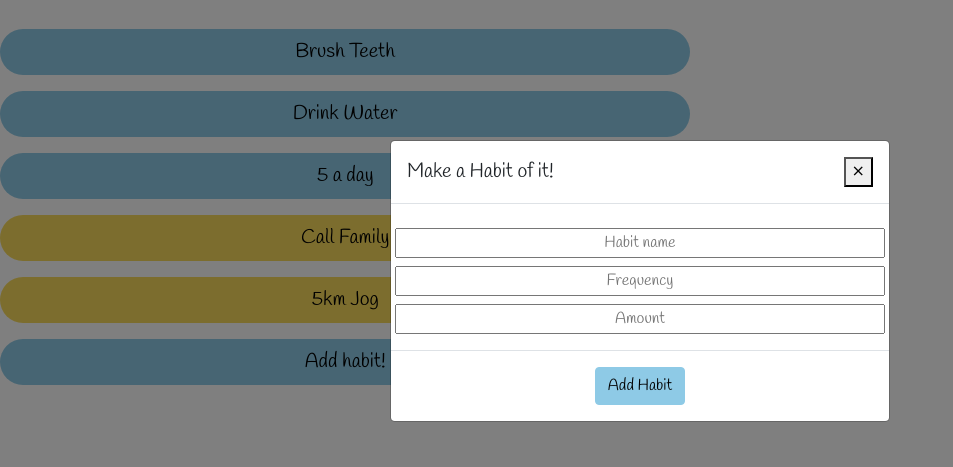
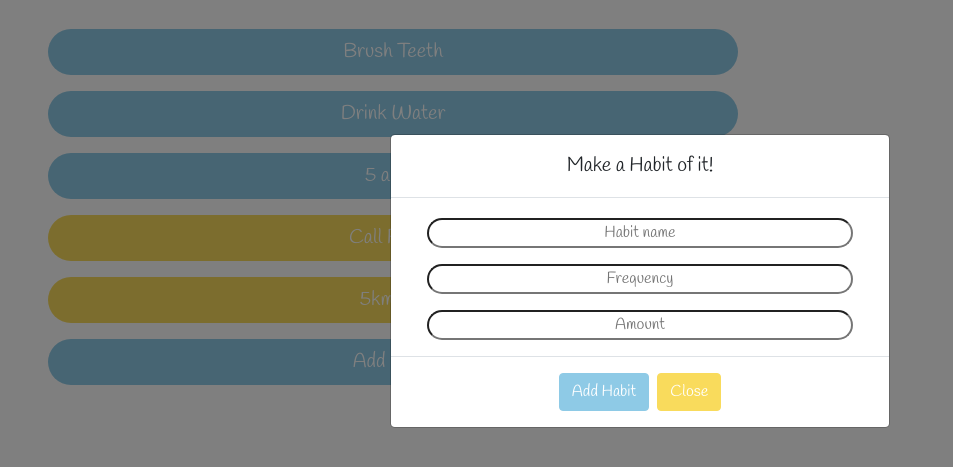
Before and after one commit to Aaron-Marsh/Lap2_project_client, a website: page mainpage.html in a window 1280 px wide. Both pictures are taken after a click on the button "Add habit!". Shown: the part 119-586 px from the top of the page, without its empty margins (0-953 px from the left). Drawn offline with nearby package versions, Linux system fonts and the light colour scheme.

Commit message:
add modal and form text inputs

```diff
--- a/mainpage.html
+++ b/mainpage.html
@@ -27,40 +27,39 @@
     </div>
 
     <div class="container btn-group">
-        <div class="row text-center">
+        <div class="row text-center px-5">
 
-                <button class="btn-lg btn-primary mt-3 rounded-pill border-0 w-100" type="button">Brush Teeth</button>
+                <button class="btn-lg btn-primary text-white mt-3 rounded-pill border-0 w-100" type="button">Brush Teeth</button>
 
-                <button class="btn-lg btn-primary mt-3 rounded-pill border-0 w-100" type="button">Drink Water</button>
+                <button class="btn-lg btn-primary text-white mt-3 rounded-pill border-0 w-100" type="button">Drink Water</button>
 
-                <button class="btn-lg btn-primary mt-3 rounded-pill border-0 w-100" type="button">5 a day</button>
+                <button class="btn-lg btn-primary text-white mt-3 rounded-pill border-0 w-100" type="button">5 a day</button>
 
-                <button class="btn-lg btn-secondary mt-3 rounded-pill border-0 w-100" type="button">Call Family</button>
+                <button class="btn-lg btn-secondary text-white  mt-3 rounded-pill border-0 w-100" type="button">Call Family</button>
 
-                <button class="btn-lg btn-secondary mt-3 rounded-pill border-0 w-100" type="button">5km Jog</button>
+                <button class="btn-lg btn-secondary text-white mt-3 rounded-pill border-0 w-100" type="button">5km Jog</button>
 
-                <button class="btn-lg btn-primary mt-3 rounded-pill border-0 w-100" type="button" data-toggle="modal" data-target="#exampleModalCenter">Add habit!</button>
+                <button class="btn-lg btn-primary text-white mt-3 rounded-pill border-0 w-100 " type="button" data-toggle="modal" data-target="#exampleModalCenter">Add habit!</button>
 
         </div>
 
         <div class="modal fade" id="exampleModalCenter" tabindex="-1" role="dialog" aria-labelledby="exampleModalCenterTitle" aria-hidden="true">
             <div class="modal-dialog modal-dialog-centered" role="document">
               <div class="modal-content">
-                <div class="modal-header">
+                <div class="modal-header justify-content-center">
                   <h5 class="modal-title text-center" id="exampleModalCenterTitle">Make a Habit of it!</h5>
-                  <button type="button" class="close" data-dismiss="modal" aria-label="Close">
-                    <span aria-hidden="true">&times;</span>
                   </button>
                 </div>
-                <div class="modal-body">
+                <div class="modal-body px-5">
                 <div class="row">
-                  <input class="text-center mt-2" type="text" name="" id="" placeholder="Habit name">
-                  <input class="text-center mt-2" type="text" name="" id="" placeholder="Frequency">
-                  <input class="text-center mt-2" type="text" name="" id="" placeholder="Amount">
+                  <input class="text-center mt-1 rounded-pill" type="text" name="" id="" placeholder="Habit name">
+                  <input class="text-center mt-3 rounded-pill" type="text" name="" id="" placeholder="Frequency">
+                  <input class="text-center mt-3 rounded-pill" type="text" name="" id="" placeholder="Amount">
                 </div>
                 </div>
                 <div class="modal-footer justify-content-center">
-                  <button type="button" class="btn btn-primary" data-dismiss="modal">Add Habit</button>
+                  <button type="button" class="btn btn-primary text-white" data-dismiss="modal">Add Habit</button>
+                  <button type="button" class="btn btn-secondary text-white" data-dismiss="modal">Close</button>
                 </div>
               </div>
             </div>
```
